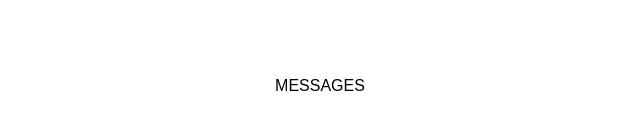
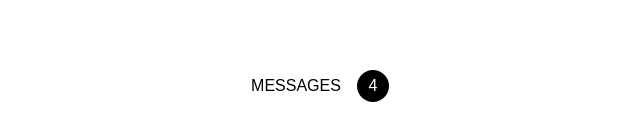
Before and after one commit to DiLyHet/React-practice, a React app in the folder react/lesson_2/task_1/: page / in a window 1280 px wide. Shown: the part 314-454 px from the top of the page, without its empty margins (320-960 px from the left). Built offline with nearby package versions, Linux system fonts and the light colour scheme.

Commit message:
Update index.jsx

```diff
--- a/react/lesson_2/task_1/src/index.jsx
+++ b/react/lesson_2/task_1/src/index.jsx
@@ -3,6 +3,8 @@ import ReactDOM from 'react-dom';
 import './index.scss';
 import Mailbox from './Mailbox.jsx';
 
+const messagesArray = ['1', '2', '3', '4'];
+
 const root = document.querySelector('#root');
 
-ReactDOM.render(<Mailbox unreadMessages = {0}/>, root);
+ReactDOM.render(<Mailbox unreadMessages={messagesArray.length} />, root);
```
